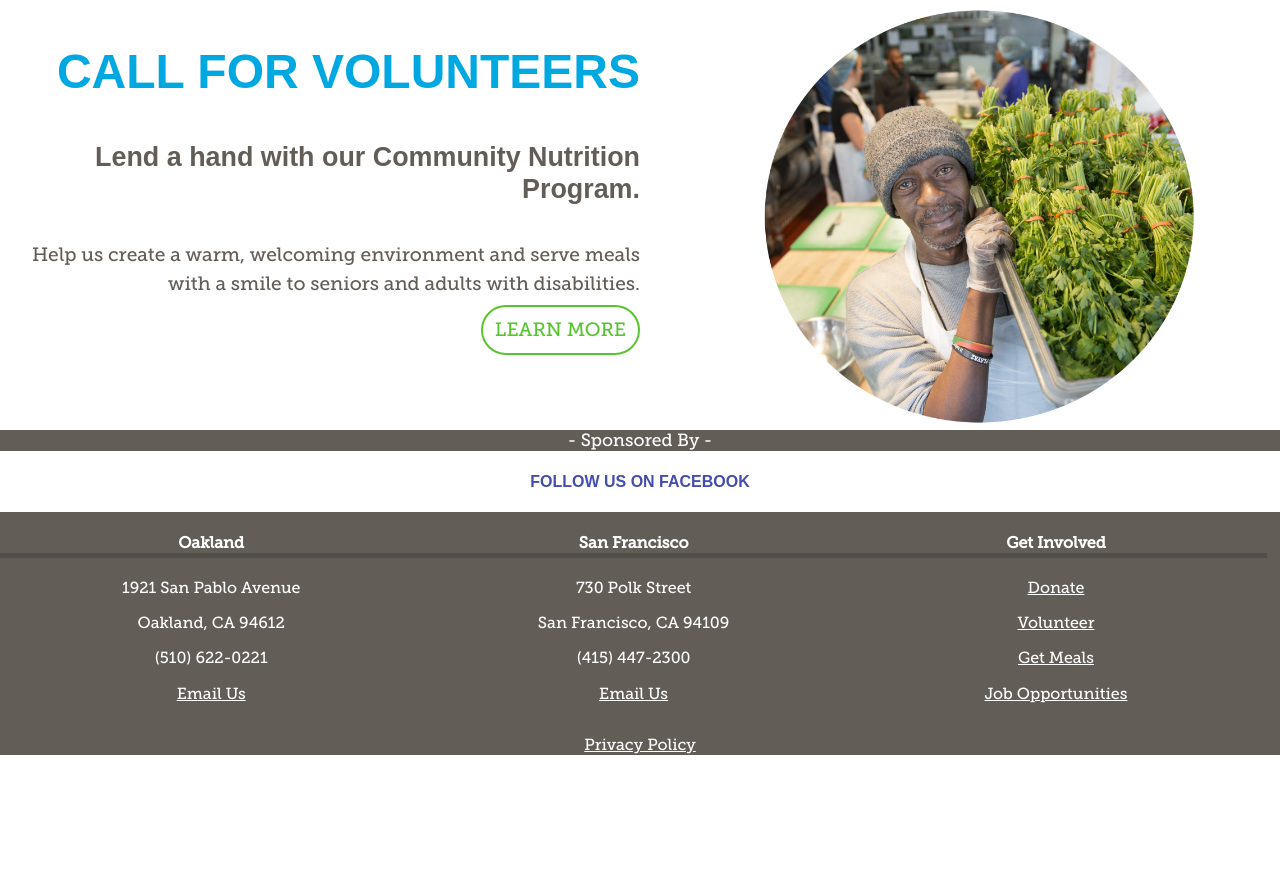
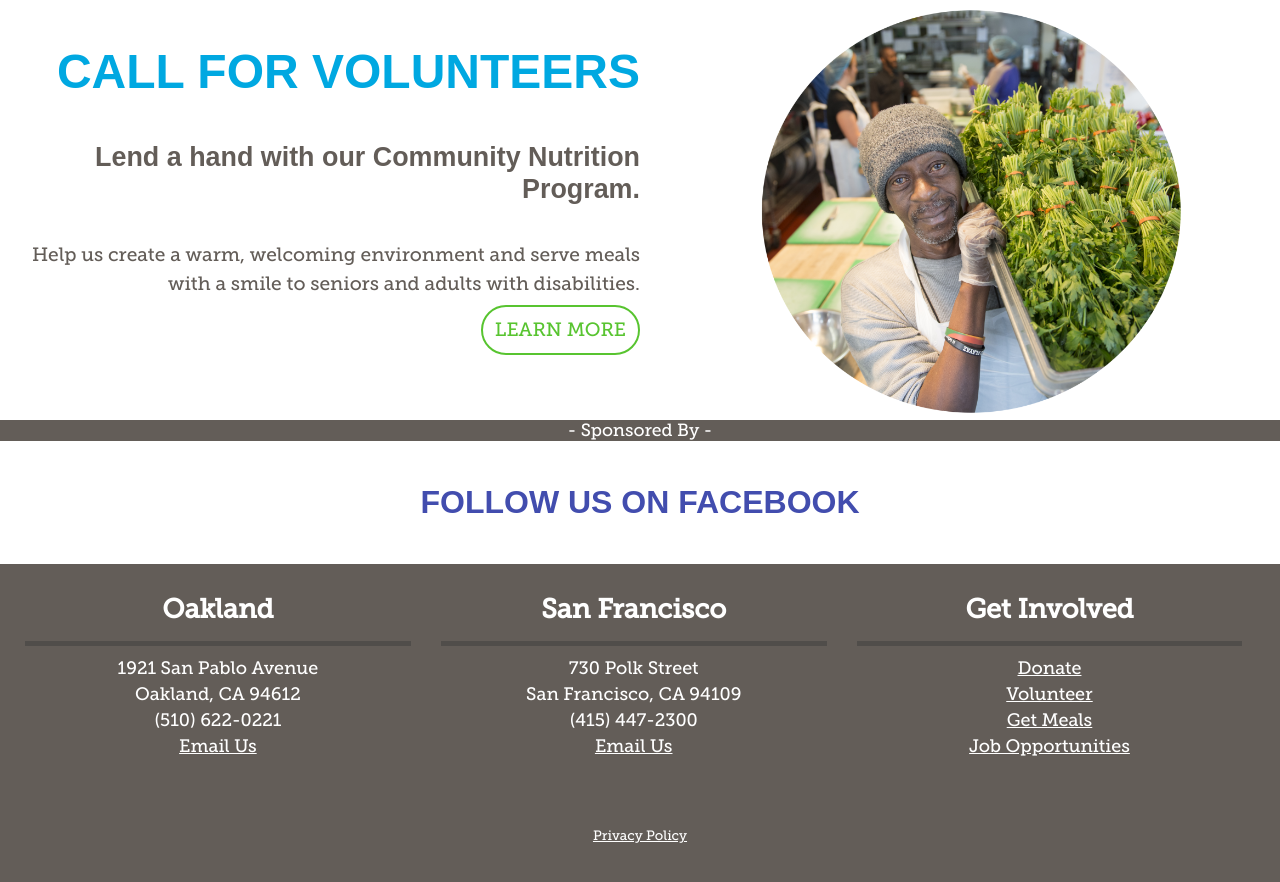
Before and after one commit to foelsj/casestudy-openhand, a plain HTML site: page index.html in a window 1280 px wide. Shown: the part 880-1762 px from the top of the page. Before the commit the page ends 1651 px from the top, so only its background shows below. Drawn offline with nearby package versions, Linux system fonts and the light colour scheme; a web font is replaced by a local one.

Commit message:
Footer updates

```diff
--- a/css/main.css
+++ b/css/main.css
@@ -216,6 +216,7 @@ header {
   text-align: right;
   color: #635d58;
   font-size: 1.2em;
+  padding: 0px 15px;
 }
 
 .call-for-volunteers h2 {
@@ -266,40 +267,55 @@ header {
   color: #424dae;
 }
 
+.social h4 {
+  font-size: 2em;
+}
+
 footer {
   background-color: #635d58;
   color: #fff;
   text-align: center;
   font-family: "Museo_Slab_500";
+  padding: 30px 0px;
+}
+
+.footer-content {
+  padding: 0px 10px;
 }
 
 footer a {
   color: #fff;
 }
 
-footer h4 {
-  border-bottom: 5px solid #504d4a;
+.footer-section {
+  width: 33%;
+  float: left;
+  padding: 0px 15px;
+  margin-bottom: 30px;
 }
 
-.location1 {
-  width: 33%;
-  float: left;
+.footer-section h4 {
+  font-size: 27px;
+  line-height: 32px;
+  padding-bottom: 15px;
+  border-bottom: 5px solid #504d4a;
+  margin: 0px 0px 7.5px 0px;
 }
 
-.location2 {
-  width: 33%;
-  float: left;
-}
-
-.get-involved {
-  width: 33%;
-  float: left;
+.footer-section p {
+  font-size: 18px;
+  line-height: 8px;
 }
 
 .social-icons {
   clear: both;
+  margin-bottom: 30px;
 }
 
+.privacy {
+  font-size: 13.5px;
+  margin-bottom: 30px;
+}
 
 
 
--- a/index.html
+++ b/index.html
@@ -87,32 +87,32 @@
         </section>
 
         <footer>
-          <div class="locations">
-            <div class="location1">
+          <div class="footer-content">
+            <div class="footer-section">
               <h4>Oakland</h4>
               <p>1921 San Pablo Avenue</p>
               <p>Oakland, CA 94612</p>
               <p>(510) 622-0221</p>
               <p><a href="#">Email Us</a></p>
             </div>
-            <div class="location2">
+            <div class="footer-section">
               <h4>San Francisco</h4>
               <p>730 Polk Street</p>
               <p>San Francisco, CA 94109</p>
               <p>(415) 447-2300</p>
               <p><a href="#">Email Us</a></p>
             </div>
-            <div class="get-involved">
+            <div class="footer-section">
               <h4>Get Involved</h4>
               <p><a href="#">Donate</a></p>
               <p><a href="#">Volunteer</a></p>
               <p><a href="#">Get Meals</a></p>
               <p><a href="#">Job Opportunities</a></p>
             </div>
+            <div class="social-icons">
+            </div>
+            <p class="privacy"><a href="#">Privacy Policy</a></p>
           </div>
-          <div class="social-icons">
-          </div>
-          <p><a href="#">Privacy Policy</a></p>
         </footer>
 
         <script src="js/vendor/modernizr-3.5.0.min.js"></script>
```
